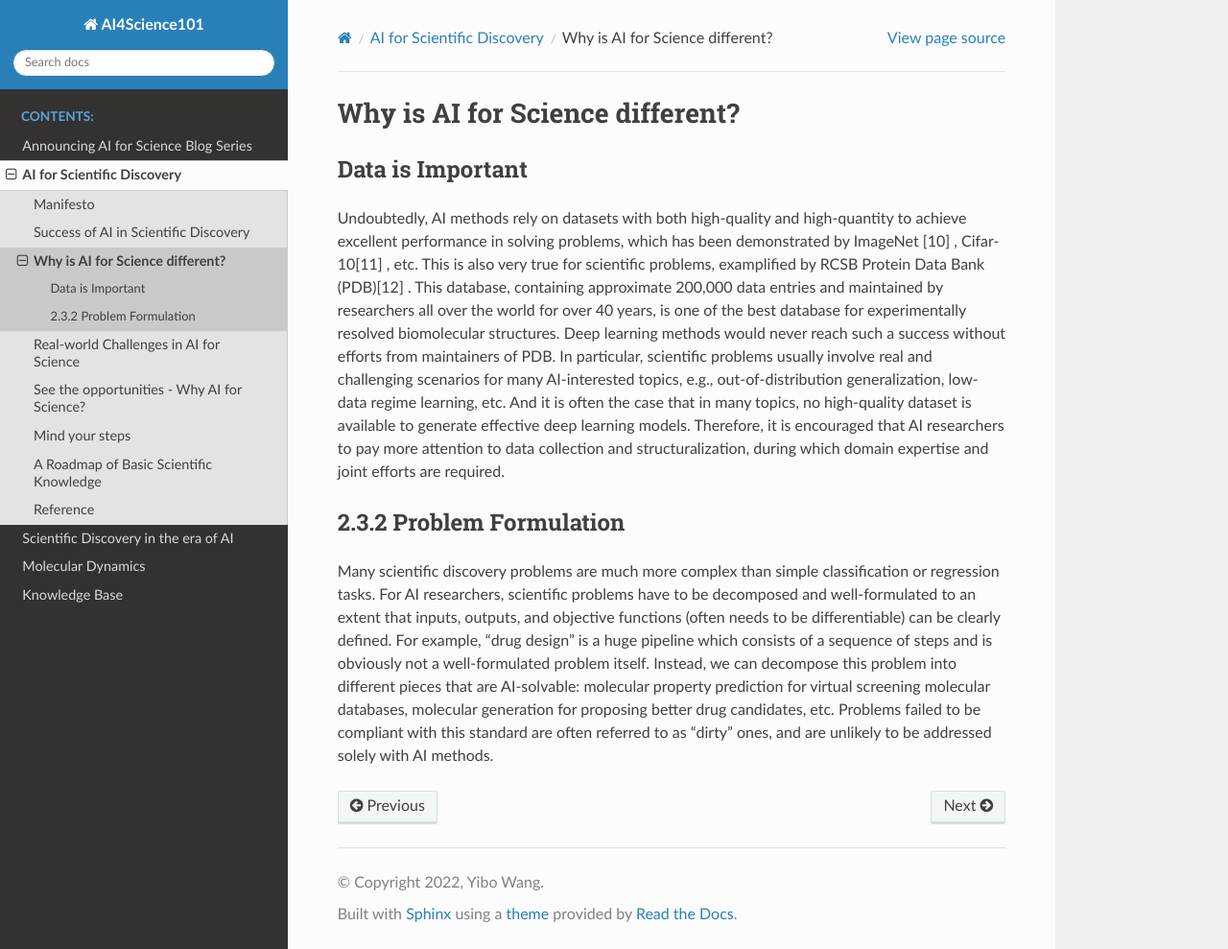
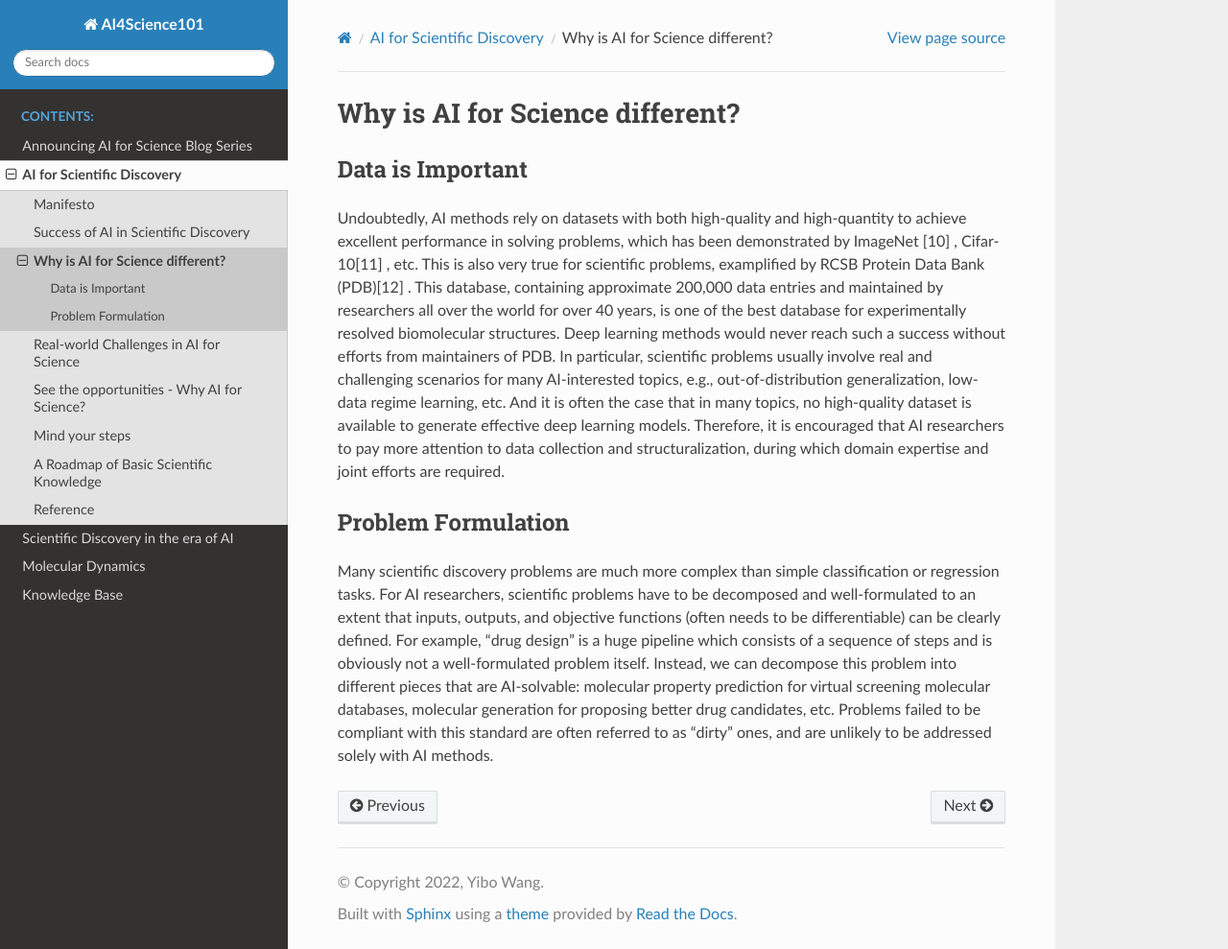
Before and after one commit to deepmodeling/AI4Science101, a Sphinx documentation site: the page built from source/chapters/AI_for_scientific_discovery/why_different.md, in a window 1280 px wide and 989 px high. Shown: the whole window at 96% size. Built offline with Sphinx 7.4.7 and the Read the Docs theme 2.0.0, drawn with Linux system fonts in a browser that asks for light colours; pages that are not in the unit, such as notebooks, are missing from menus.

Commit message:
delete some sequence number

```diff
--- a/source/chapters/AI_for_scientific_discovery/why_different.md
+++ b/source/chapters/AI_for_scientific_discovery/why_different.md
@@ -7,5 +7,5 @@ Undoubtedly, AI methods rely on datasets with both high-quality and high-quantit
 , etc. This is also very true for scientific problems, examplified by RCSB Protein Data Bank (PDB)[12]
 . This database, containing approximate 200,000 data entries and maintained by researchers all over the world for over 40 years, is one of the best database for experimentally resolved biomolecular structures. Deep learning methods would never reach such a success without efforts from maintainers of PDB. In particular, scientific problems usually involve real and challenging scenarios for many AI-interested topics, e.g., out-of-distribution generalization, low-data regime learning, etc. And it is often the case that in many topics, no high-quality dataset is available to generate effective deep learning models. Therefore, it is encouraged that AI researchers to pay more attention to data collection and structuralization, during which domain expertise and joint efforts are required.
 % Some examples include learning from structures studied in several years ago to predict structures of researchers' interest today for out-of-distribution generalization, learning from highly expensive quantum property data to predict property for new data (low-data regime), etc.
-### 2.3.2 Problem Formulation
+### Problem Formulation
 Many scientific discovery problems are much more complex than simple classification or regression tasks. For AI researchers, scientific problems have to be decomposed and well-formulated to an extent that inputs, outputs, and objective functions (often needs to be differentiable) can be clearly defined. For example, "drug design" is a huge pipeline which consists of a sequence of steps and is obviously not a well-formulated problem itself. Instead, we can decompose this problem into different pieces that are AI-solvable: molecular property prediction for virtual screening molecular databases, molecular generation for proposing better drug candidates, etc. Problems failed to be compliant with this standard are often referred to as "dirty" ones, and are unlikely to be addressed solely with AI methods.
```
Also changed, not shown: source/chapters/AI_for_scientific_discovery/success_of_AI.md (+1 -1 lines).
